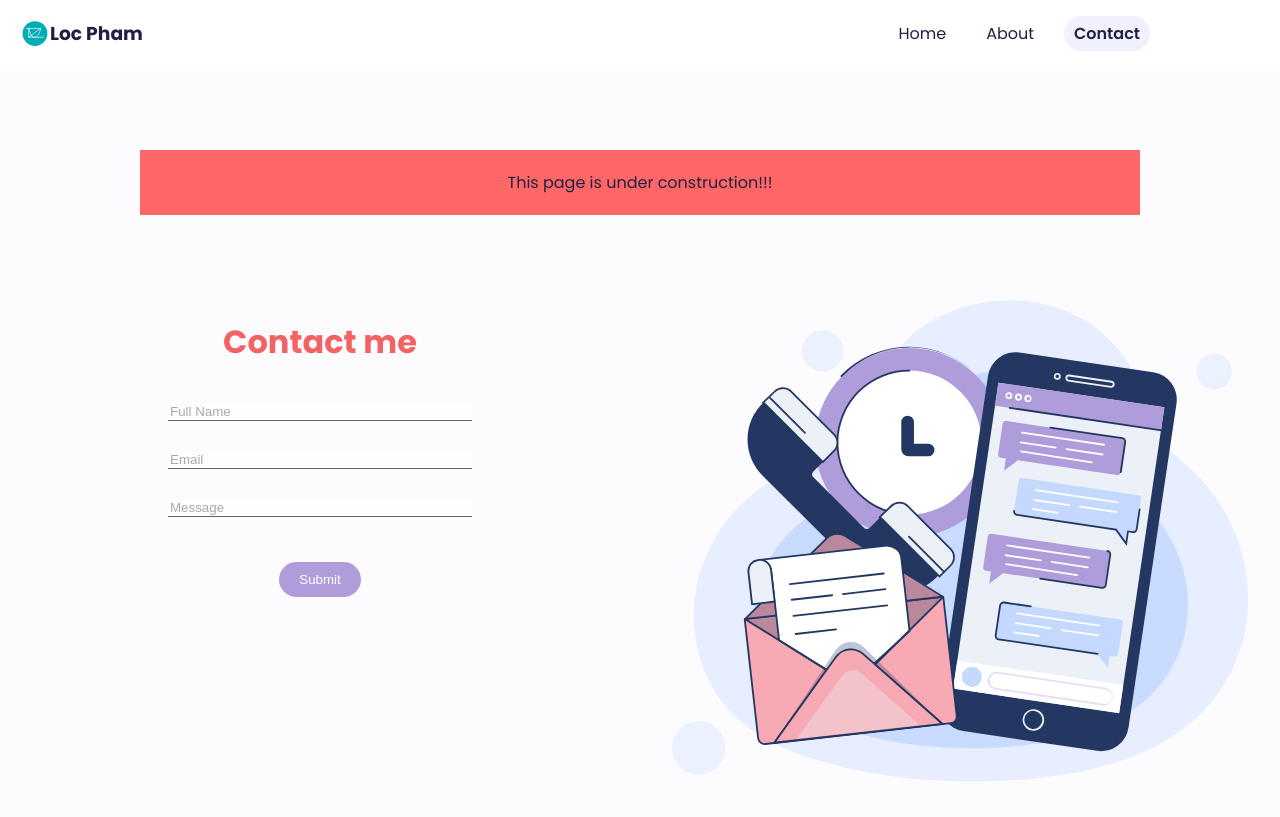
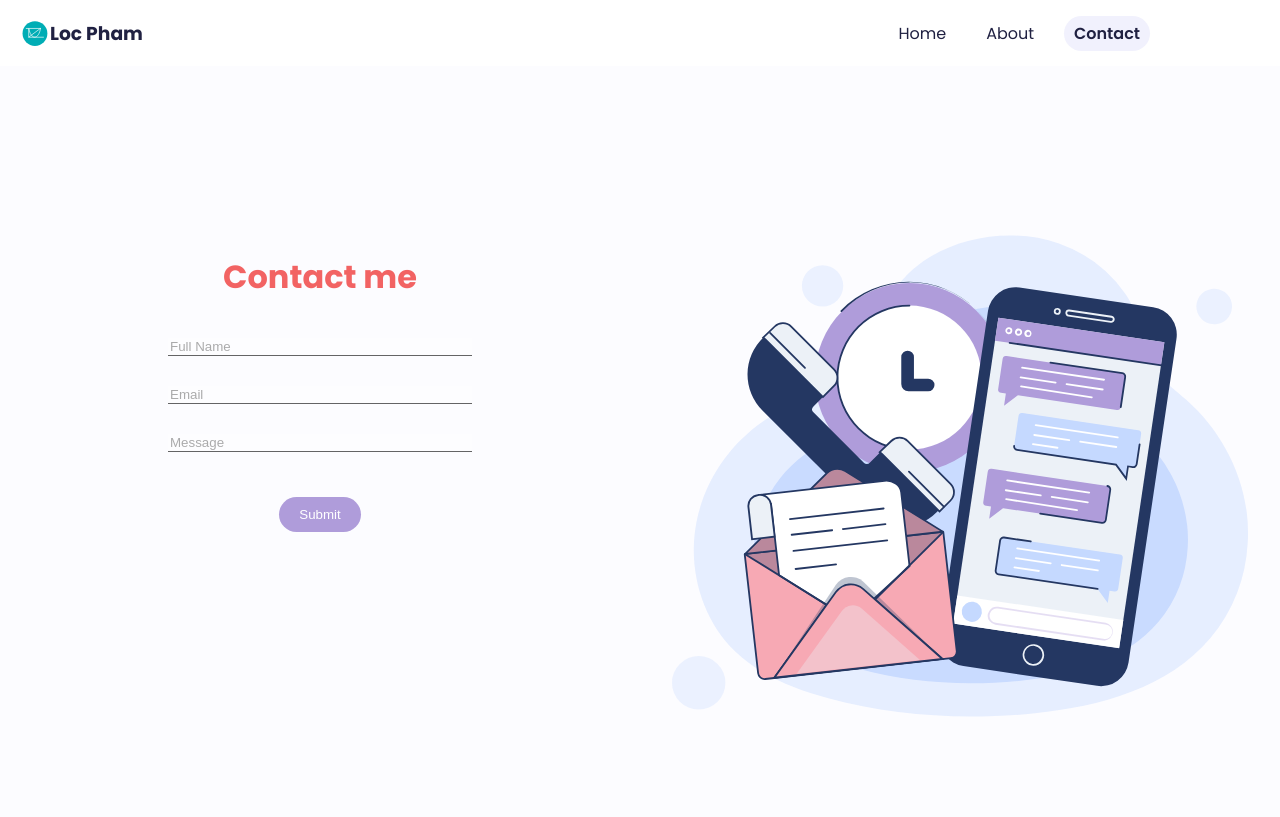
Before and after one commit to duyloc22/landing-page, a React (Create React App) app: page /contact in a window 1280 px wide. Built offline with nearby package versions, Linux system fonts and the light colour scheme.

Commit message:
synchronized form in html

```diff
--- a/public/index.html
+++ b/public/index.html
@@ -26,7 +26,7 @@
     <body>
         <!-- A little help for the Netlify post-processing bots -->
         <form name="contact" netlify netlify-honeypot="bot-field" action="/" hidden>
-            <input type="text" name="fname" />
+            <input type="text" name="fullName" />
             <input type="email" name="email" />
             <input name="message" />
         </form>
--- a/src/containers/contactContainer.js
+++ b/src/containers/contactContainer.js
@@ -27,7 +27,6 @@ export default function ContactContainer() {
 
     return (
         <>
-            <Contact.Text>This page is under construction!!! </Contact.Text>
             <Contact>
                 <Contact.Wrapper>
                     <Contact.Title>Contact me</Contact.Title>
```
